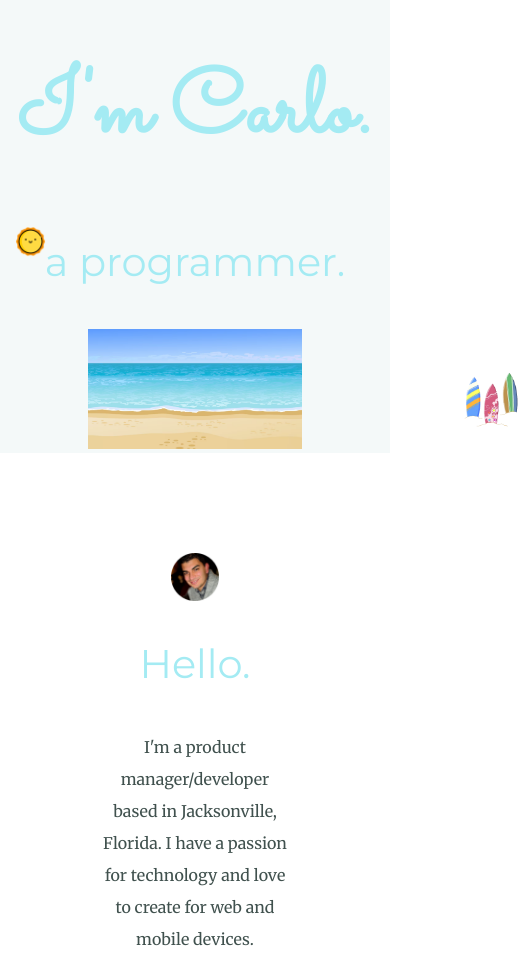
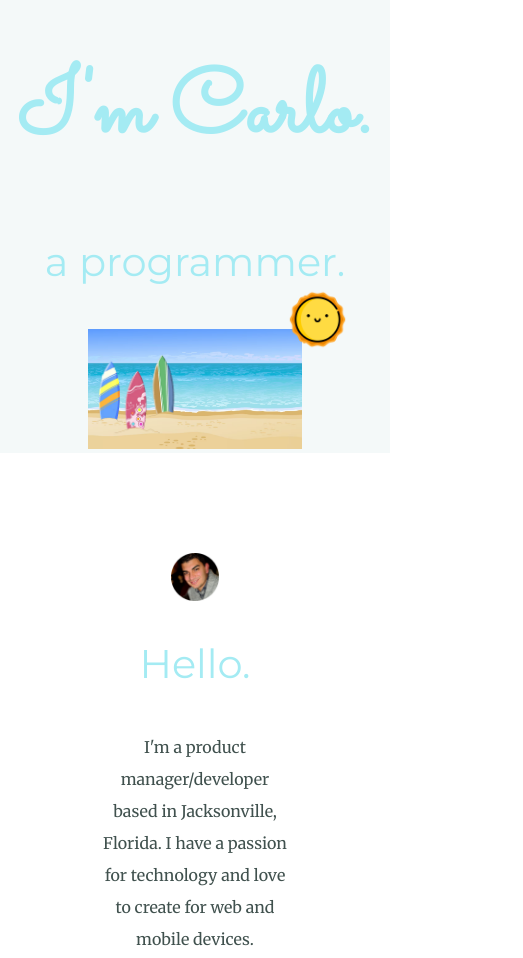
Before and after one commit to carlogy/myportfolio, a plain HTML site: page index.html in a window 390 px wide. Shown: the part 126-1084 px from the top of the page, 523 px wide, since content can reach past the window. Drawn offline with Linux system fonts and the light colour scheme.

Commit message:
Added mobile responsiveness support

```diff
--- a/CSS/styles.css
+++ b/CSS/styles.css
@@ -67,8 +67,8 @@ p {
 
 .sun {
     position: absolute;
-    right: 21.5rem;
-    top: 22rem;
+    right: 12rem;
+    top: 25rem;
     width: 8%;
 }
 
@@ -76,8 +76,8 @@ p {
 .surfboards {
     width: 15%;
     position: absolute;
-    left: 29rem;
-    bottom: 1.5rem;
+    left: 15rem;
+    bottom: 2rem;
 }
 
 .beach-image {
@@ -161,3 +161,33 @@ hr {
   .footer-link:hover {
     color: #F4F9F9;
   }
+
+  @media screen and (max-width: 768px) {
+    .sun {
+      right: 9rem;
+      top: 25rem;
+      width: 10%;
+      position: absolute;
+    }
+    .surfboards {
+        left: 15rem;
+        bottom: 1.3rem;
+        width: 20%;
+        position: absolute;
+      }
+  }
+
+  @media screen and (max-width: 400px) {
+    .sun {
+      right: 2.7rem;
+      top: 26rem;
+      width: 15%;
+      position: absolute;
+    }
+    .surfboards {
+      left: 6rem;
+      bottom: 1rem;
+      width: 22%;
+      position: absolute;
+    }
+  }
```
